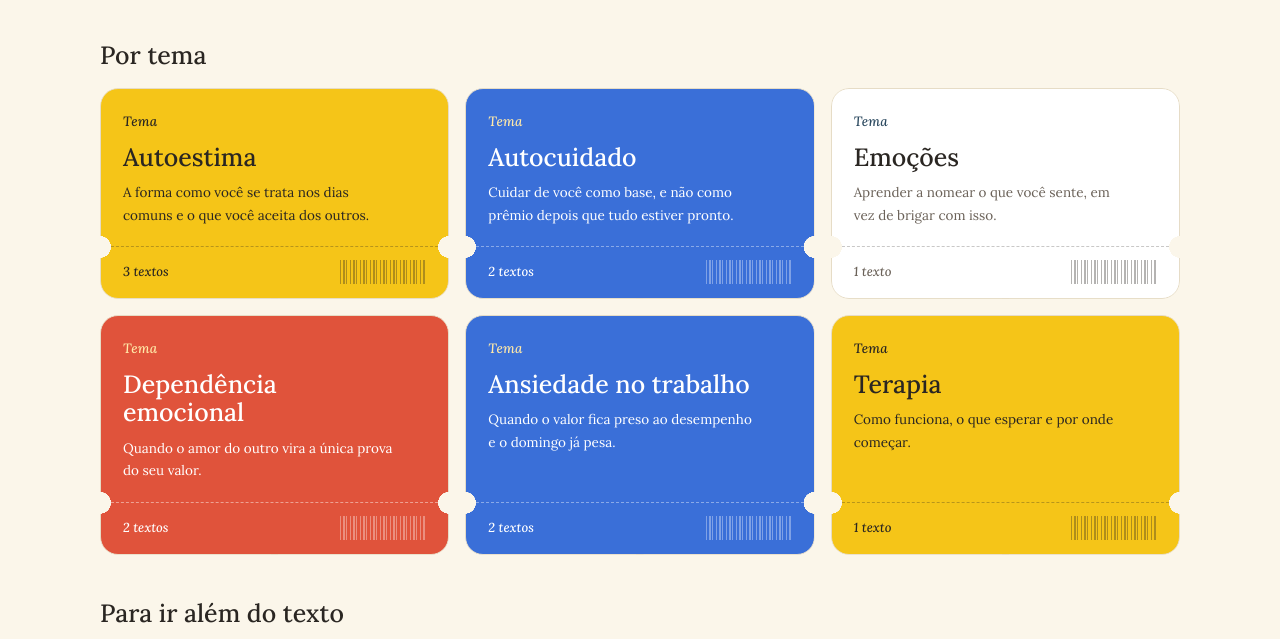
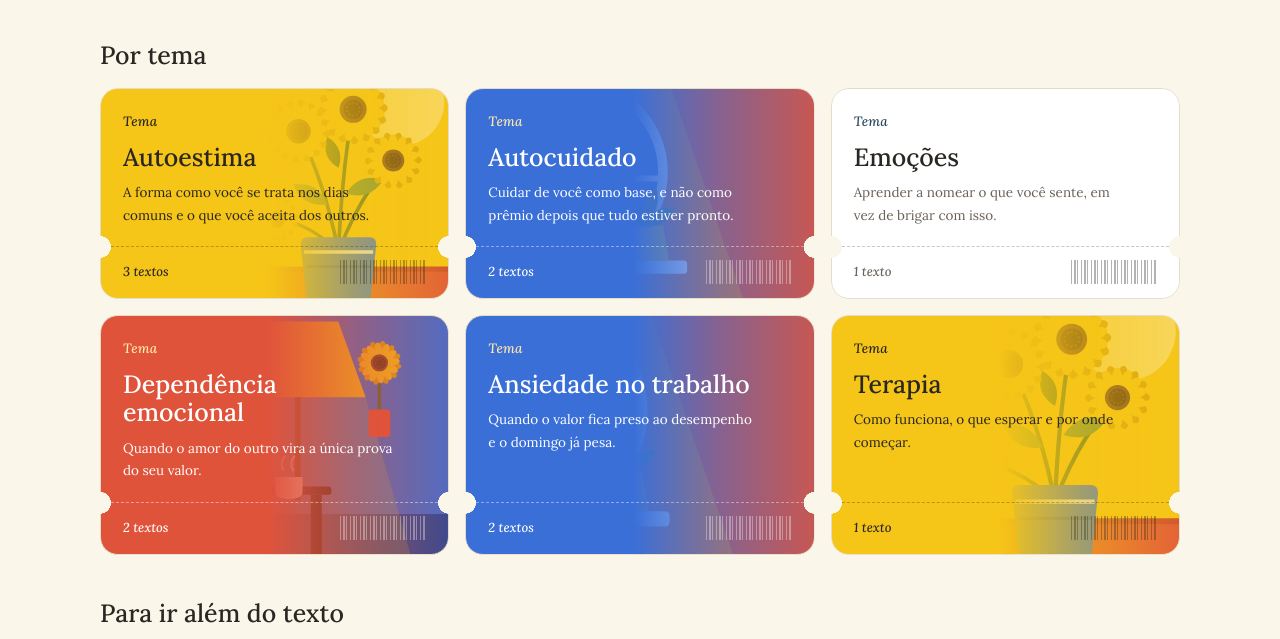
Before and after one commit to Mallurios/site, a plain HTML site: page teste/blog/index.html in a window 1280 px wide. Shown: the part 1848-2487 px from the top of the page. Drawn offline with Linux system fonts and the light colour scheme.

Commit message:
Teste: imagem de fundo nos tickets (ilustrações provisórias)
Co-Authored-By: Claude Opus 5.5 <noreply@anthropic.com>
Claude-Session: https://claude.ai/code/session_01HuYmUqZfhdPXAsDXLiqdRr

```diff
--- a/teste/blog/index.html
+++ b/teste/blog/index.html
@@ -245,6 +245,7 @@ body,p,a,button,li,span,input,textarea,label,dd,dt{font-family:'Lora',Georgia,se
 .meta i{background:var(--line)!important}
 
 
+
 /* cores vivas nos cartões */
 .t-wine,.quote{background:#E0533B!important}
 .t-wine h3,.t-wine .barcode,.quote p,.t-wine p,.t-wine .num,.t-wine .stub span{color:#FFFFFF!important}
@@ -271,6 +272,10 @@ body,p,a,button,li,span,input,textarea,label,dd,dt{font-family:'Lora',Georgia,se
 @media(min-width:760px){.hero-img{background-color:#F3ECDC!important}}
 .ticket .orbit,.orbit{display:none!important}.barcode{opacity:.35!important}
 .ticket{box-shadow:none!important;border:1px solid var(--line)}
+/* fundo ilustrado nos tickets (placeholder: ilustrações originais) */
+.t-paper{background:linear-gradient(90deg,#F5C518 48%,rgba(245,197,24,.55) 72%,rgba(245,197,24,.15)),url(/teste/img/girassois.svg) right center/auto 140% no-repeat,#F5C518!important}
+.t-blue{background:linear-gradient(90deg,#3A6FD8 48%,rgba(58,111,216,.55) 72%,rgba(58,111,216,.15)),url(/teste/img/janela.svg) right center/auto 130% no-repeat,#3A6FD8!important}
+.t-wine{background:linear-gradient(90deg,#E0533B 48%,rgba(224,83,59,.55) 72%,rgba(224,83,59,.15)),url(/teste/img/leitura.svg) right center/auto 130% no-repeat,#E0533B!important}
 </style>
 
 <svg width="0" height="0" style="position:absolute" aria-hidden="true"><defs><symbol id="orb" viewBox="0 0 170 110"><ellipse cx="85" cy="55" rx="80" ry="40" fill="none" stroke="currentColor" stroke-width="1" transform="rotate(-14 85 55)"/><circle cx="125" cy="38" r="5" fill="currentColor"/></symbol></defs></svg>
```
Also changed, not shown: teste/pausa/index.html (+5 -0 lines).
